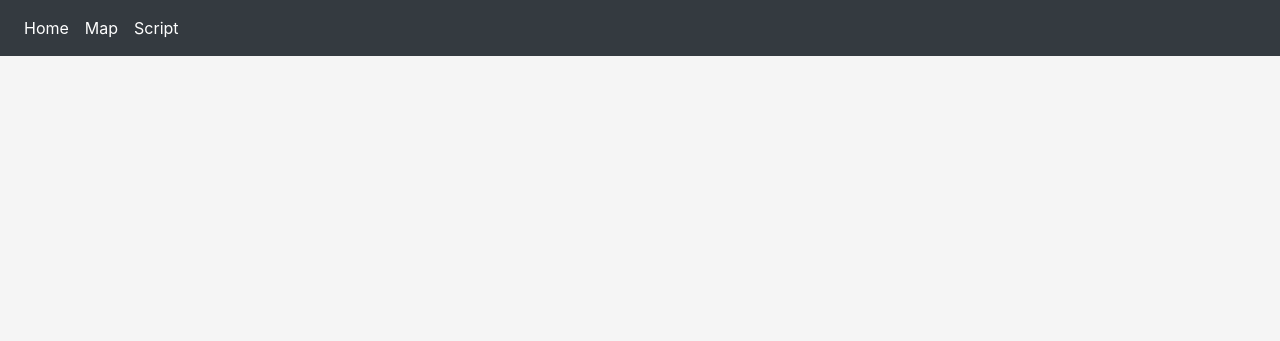
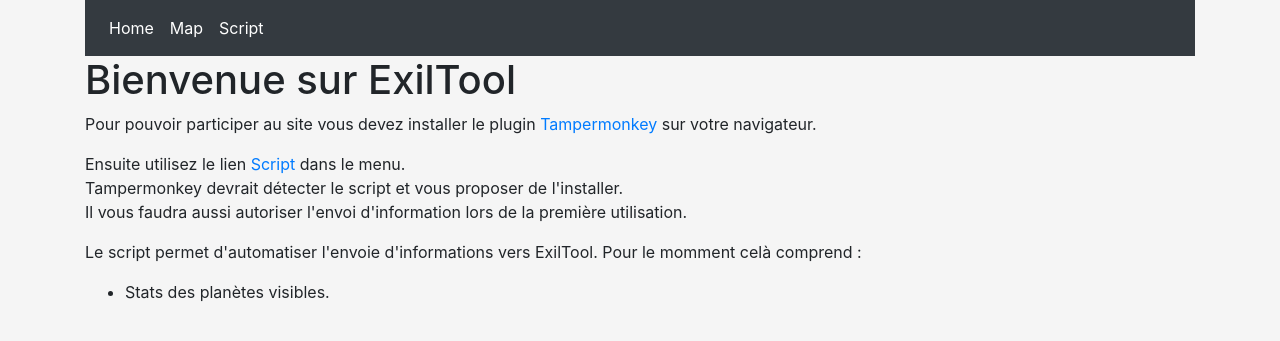
Before and after one commit to JGiard/ExilTool, a Python web app: template src/exiltool/templates/index.html in a window 1280 px wide. Shown: the top 341 px of the page. Run offline with Jinja, Linux system fonts and the light colour scheme; the template is opened without the code that fills it, so the values that code supplies are empty; some libraries are stand-ins or nearby versions.

Commit message:
Add welcome text

```diff
--- a/src/exiltool/templates/index.html
+++ b/src/exiltool/templates/index.html
@@ -5,6 +5,18 @@
     <title>ExilTool</title>
 </head>
 <body>
-{% include 'menu.html' %}
+<div class="container">
+    {% include 'menu.html' %}
+    <h1>Bienvenue sur ExilTool</h1>
+    <p>Pour pouvoir participer au site vous devez installer le plugin <a href="https://www.tampermonkey.net/">Tampermonkey</a>
+        sur votre navigateur.</p>
+    <p> Ensuite utilisez le lien <a href="/exiltool.user.js">Script</a> dans le menu.<br/>
+        Tampermonkey devrait détecter le script et vous proposer de l'installer.<br/>
+        Il vous faudra aussi autoriser l'envoi d'information lors de la première utilisation.</p>
+    <p>Le script permet d'automatiser l'envoie d'informations vers ExilTool. Pour le momment celà comprend :</p>
+    <ul>
+        <li>Stats des planètes visibles.</li>
+    </ul>
+</div>
 </body>
 </html>
```
